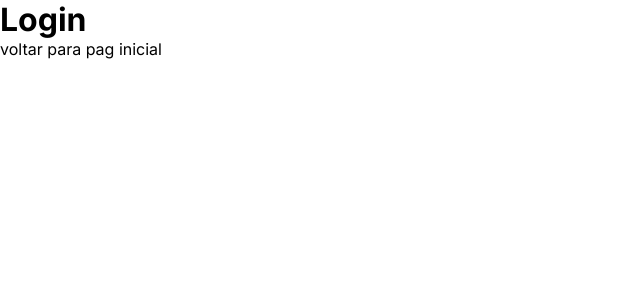
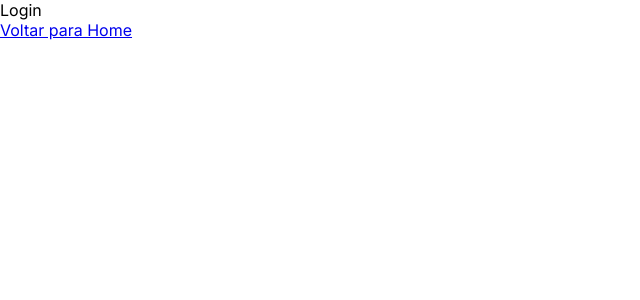
Before and after one commit to SpotifaiI/higia-web, a Next.js app: page /login in a window 1280 px wide. Shown: the top 300 px of the page, without its empty margins (0-640 px from the left). Built offline with nearby package versions, Linux system fonts and the light colour scheme.

Commit message:
feat: update code

```diff
--- a/src/app/globals.css
+++ b/src/app/globals.css
@@ -9,10 +9,6 @@
 html,
 body {
   max-width: 100vw;
+  min-height: 100vh;
   overflow-x: hidden;
 }
-
-a {
-  color: inherit;
-  text-decoration: none;
-}
--- a/src/app/login/page.tsx
+++ b/src/app/login/page.tsx
@@ -1,16 +1,12 @@
 import Link from "next/link";
 
-function Login (){
-    return (
-        <div>
-            <h1>
-                Login
-            </h1>
-                <p>
-                <Link href = '/'>voltar para pag inicial</Link>
-                </p>
-        </div>
-    );
+function Login() {
+  return (
+    <div>
+      <p>Login</p>
+      <Link href="/">Voltar para Home</Link>
+    </div>
+  );
 }
 
 export default Login;
```
Also changed, not shown: src/app/page.tsx (+5 -11 lines), 2 other files (tests, documents, lock files or other folders).
